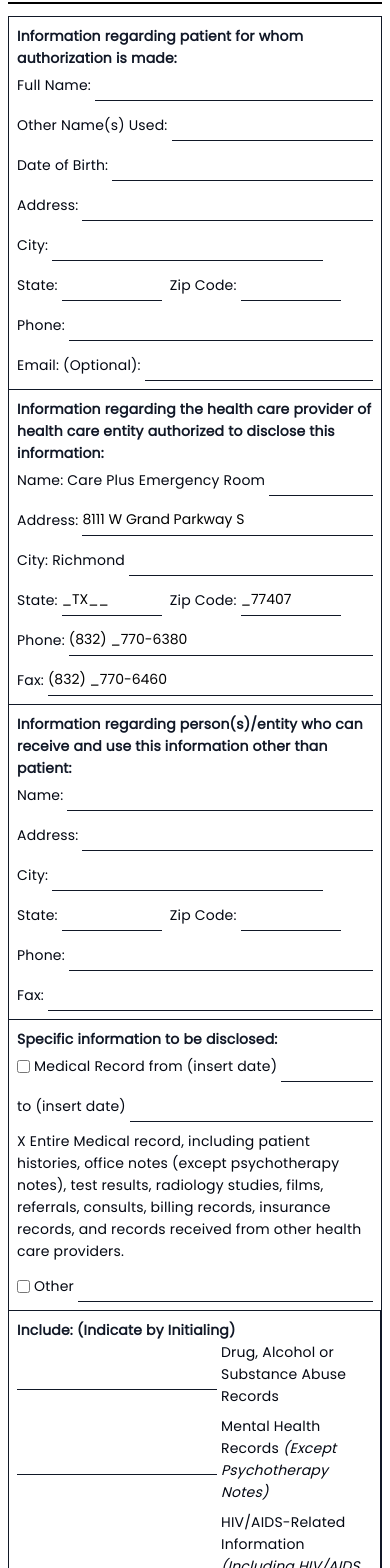
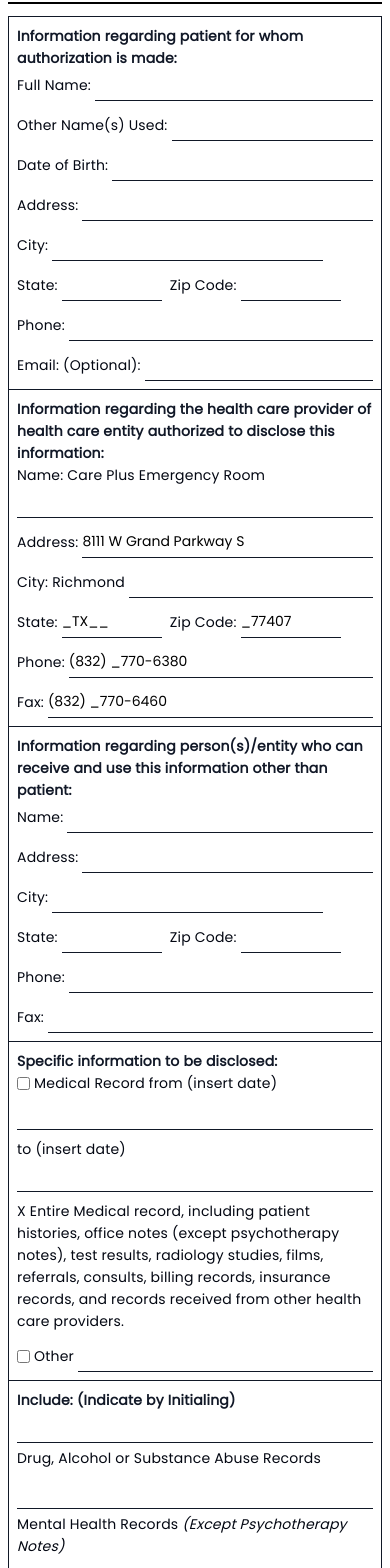
Before and after one commit to robiulalamdev/carrus-care-client, a React (Vite) app: page / in a window 390 px wide. Shown: the part 432-2000 px from the top of the page. Built offline with nearby package versions, Linux system fonts and the light colour scheme.

Commit message:
form 3 responsive done

```diff
--- a/src/components/registration-ui/registrationFormStep3/RForm3.jsx
+++ b/src/components/registration-ui/registrationFormStep3/RForm3.jsx
@@ -38,7 +38,7 @@
       <h1 className="text-center font-bold text-[18px] leading-[22px] tracking-[0.4px] mt-16">
         AUTHORIZATION TO USE OR DISCLOSE PROTECTED HEALTH INFORMATION
       </h1>
-      <p className="text-sm italic text-gray-900 mt-3">
+      <p className="text-sm italic text-gray-900 mt-3 text-justify md:text-start">
         This authorization may be used to permit a covered entity (as such term
         is defined by HIPAA and applicable Texas law) to use or disclose an
         individual's protected health information. Individuals completing this
@@ -152,7 +152,7 @@
             authorized to disclose this information:
           </h1>
           <div className="grid grid-cols-1 gap-2">
-            <div className="flex items-center gap-1">
+            <div className="flex items-center md:gap-1 flex-wrap md:flex-nowrap">
               <h1 className="text-gray-950 text-sm leading-[22px] tracking-[0.2px] font-medium text-nowrap">
                 Name: Care Plus Emergency Room
               </h1>
@@ -313,7 +313,7 @@
           </h1>
           <div className="grid grid-cols-1 gap-2">
             <div className="flex flex-wrap items-start gap-2">
-              <div className="flex items-center gap-1">
+              <div className="flex items-center gap-1 flex-wrap md:flex-nowrap">
                 <input type="checkbox" className="cursor-pointer" />
                 <h1 className="text-gray-950 text-sm leading-[22px] tracking-[0.2px] font-medium text-nowrap">
                   Medical Record from (insert date)
@@ -324,7 +324,7 @@
                 />
               </div>
 
-              <div className="flex items-center gap-1">
+              <div className="flex items-center md:gap-1 flex-wrap md:flex-nowrap">
                 <h1 className="text-gray-950 text-sm leading-[22px] tracking-[0.2px] font-medium text-nowrap">
                   to (insert date)
                 </h1>
@@ -359,43 +359,43 @@
       <div className="border-x border-b border-gray-900">
         <div className="">
           <div className="grid md:grid-cols-5">
-            <div className="col-span-3 border-r border-gray-900 p-2">
+            <div className="col-span-3 md:border-r border-gray-900 p-2">
               <h1 className="font-semibold text-gray-900 text-sm leading-[22px] tracking-[0.2px]">
                 Include: (Indicate by Initialing)
               </h1>
               <div className="grid grid-cols-1 gap-2 h-fit">
-                <div className="flex items-center gap-1">
+                <div className="flex items-center gap-1 flex-wrap md:flex-nowrap">
                   <input
                     type="text"
-                    className="border-b outline-none h-8 text-sm max-w-[200px] border-gray-900"
+                    className="border-b outline-none h-8 text-sm w-full md:max-w-[200px] border-gray-900"
                   />
                   <h1 className="text-gray-950 text-sm leading-[22px] tracking-[0.2px] font-medium">
                     Drug, Alcohol or Substance Abuse Records
                   </h1>
                 </div>
-                <div className="flex items-center gap-1">
+                <div className="flex items-center gap-1 flex-wrap md:flex-nowrap">
                   <input
                     type="text"
-                    className="border-b outline-none h-8 text-sm max-w-[200px] border-gray-900"
+                    className="border-b outline-none h-8 text-sm w-full md:max-w-[200px] border-gray-900"
                   />
                   <h1 className="text-gray-950 text-sm leading-[22px] tracking-[0.2px] font-medium">
                     Mental Health Records <i>(Except Psychotherapy Notes)</i>
                   </h1>
                 </div>
-                <div className="flex items-center gap-1">
+                <div className="flex items-center gap-1 flex-wrap md:flex-nowrap">
                   <input
                     type="text"
-                    className="border-b outline-none h-8 text-sm max-w-[200px] border-gray-900"
+                    className="border-b outline-none h-8 text-sm w-full md:max-w-[200px] border-gray-900"
                   />
                   <h1 className="text-gray-950 text-sm leading-[22px] tracking-[0.2px] font-medium">
                     HIV/AIDS-Related Information{" "}
                     <i>(Including HIV/AIDS Test Results)</i>
                   </h1>
                 </div>
-                <div className="flex items-center gap-1">
+                <div className="flex items-center gap-1 flex-wrap md:flex-nowrap">
                   <input
                     type="text"
-                    className="border-b outline-none h-8 text-sm max-w-[200px] border-gray-900"
+                    className="border-b outline-none h-8 text-sm w-full md:max-w-[200px] border-gray-900"
                   />
                   <h1 className="text-gray-950 text-sm leading-[22px] tracking-[0.2px] font-medium">
                     Genetic Information <i>(Including Genetic Test Results)</i>
@@ -403,7 +403,7 @@
                 </div>
               </div>
             </div>
-            <div className="grid grid-cols-1 gap-2 p-2 col-span-2">
+            <div className="grid grid-cols-1 gap-2 p-2 col-span-3 md:col-span-2">
               <h1 className="font-semibold text-gray-900 text-sm leading-[22px] tracking-[0.2px]">
                 Reason for release of information: (Choose all that Apply)
               </h1>
@@ -582,7 +582,7 @@
         <h1 className="text-gray-950 font-bold mt-10">SIGNATURES:</h1>
         <div className="grid grid-cols-1 gap-4 mt-4">
           <div className="flex flex-wrap">
-            <div className="flex items-center gap-1 flex-grow">
+            <div className="flex items-center gap-1 flex-grow flex-wrap md:flex-nowrap">
               <h1 className="text-gray-950 text-sm leading-[22px] tracking-[0.2px] font-medium text-nowrap">
                 Patient/Legal Representative
               </h1>
@@ -601,8 +601,8 @@
               />
             </div>
           </div>
-          <div className="flex items-center gap-1 flex-grow">
-            <h1 className="text-gray-950 text-sm leading-[22px] tracking-[0.2px] font-medium text-nowrap">
+          <div className="flex items-center gap-1 flex-grow flex-wrap md:flex-nowrap">
+            <h1 className="text-gray-950 text-sm leading-[22px] tracking-[0.2px] font-medium">
               If Legal Representative, relationship to Patient:
             </h1>
             <input
@@ -611,7 +611,7 @@
             />
           </div>
           <div className="flex flex-wrap">
-            <div className="flex items-center gap-1 flex-grow">
+            <div className="flex items-center gap-1 flex-grow flex-wrap md:flex-nowrap">
               <h1 className="text-gray-950 text-sm leading-[22px] tracking-[0.2px] font-medium text-nowrap">
                 Witness (optional):
               </h1>
@@ -639,7 +639,7 @@
             mental health treatment.
           </p>
           <div className="flex flex-wrap">
-            <div className="flex items-center gap-1 flex-grow">
+            <div className="flex items-center gap-1 flex-grow flex-wrap md:flex-nowrap">
               <h1 className="text-gray-950 text-sm leading-[22px] tracking-[0.2px] font-medium text-nowrap">
                 Signature of Minor (if applicable):
               </h1>
```
